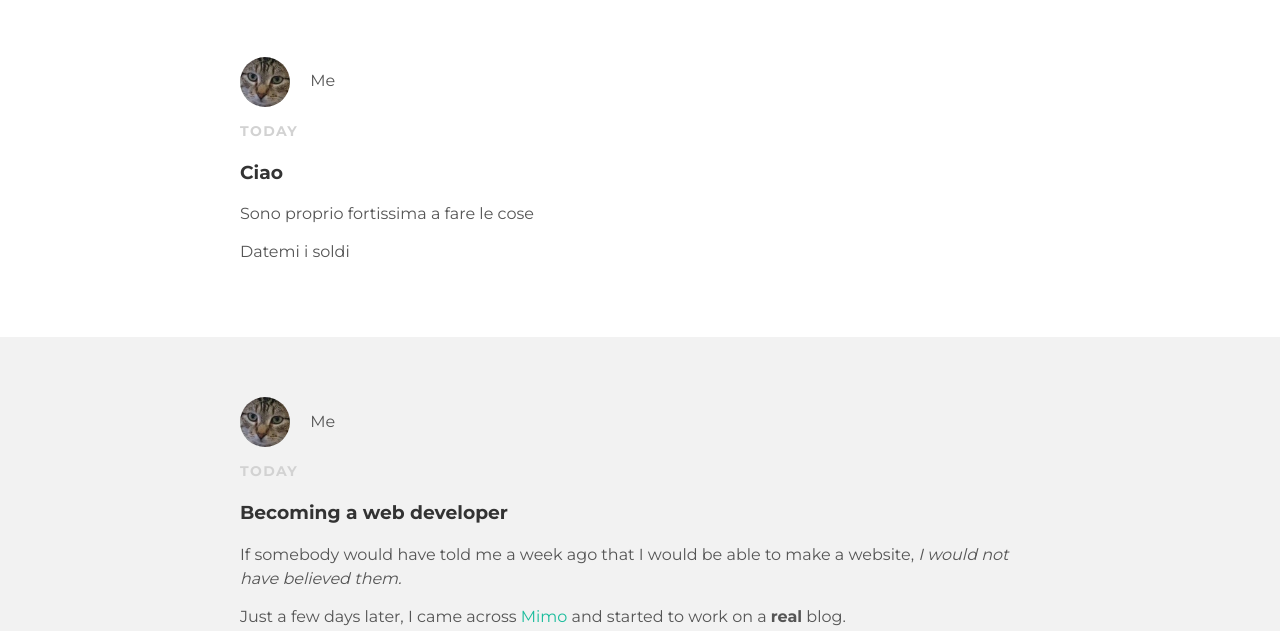
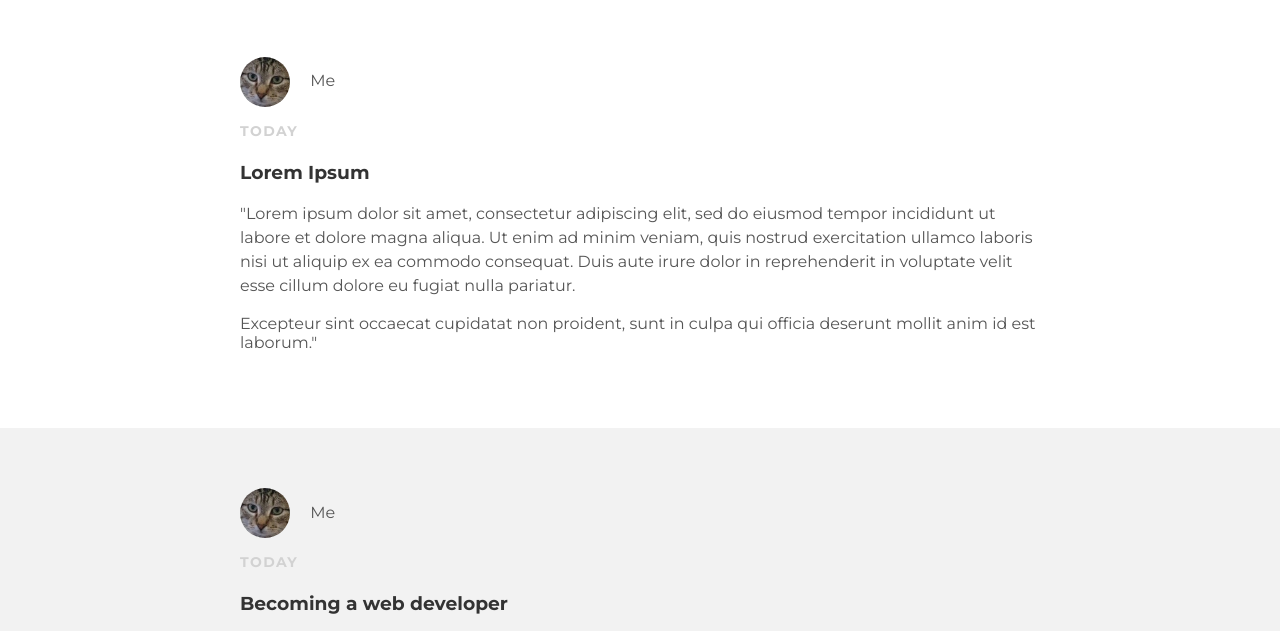
Before and after one commit to Maryanna98/maryanna98.github.io, a plain HTML site: page index.html in a window 1280 px wide. Shown: the part 153-784 px from the top of the page. Drawn offline with Linux system fonts and the light colour scheme.

Commit message:
Update index.html

```diff
--- a/index.html
+++ b/index.html
@@ -25,12 +25,12 @@
       </div>
       <p class="post-date">Today</p>
       <h3 class="post-title">
-        Ciao</h3>
+        Lorem Ipsum</h3>
         <div class="post-content">
           <p>
-            Sono proprio fortissima a fare le cose</em>
+            "Lorem ipsum dolor sit amet, consectetur adipiscing elit, sed do eiusmod tempor incididunt ut labore et dolore magna aliqua. Ut enim ad minim veniam, quis nostrud exercitation ullamco laboris nisi ut aliquip ex ea commodo consequat. Duis aute irure dolor in reprehenderit in voluptate velit esse cillum dolore eu fugiat nulla pariatur.</em>
           </p>
-          Datemi i soldi
+          Excepteur sint occaecat cupidatat non proident, sunt in culpa qui officia deserunt mollit anim id est laborum."
         </p>
       </div>
     </div>
```
